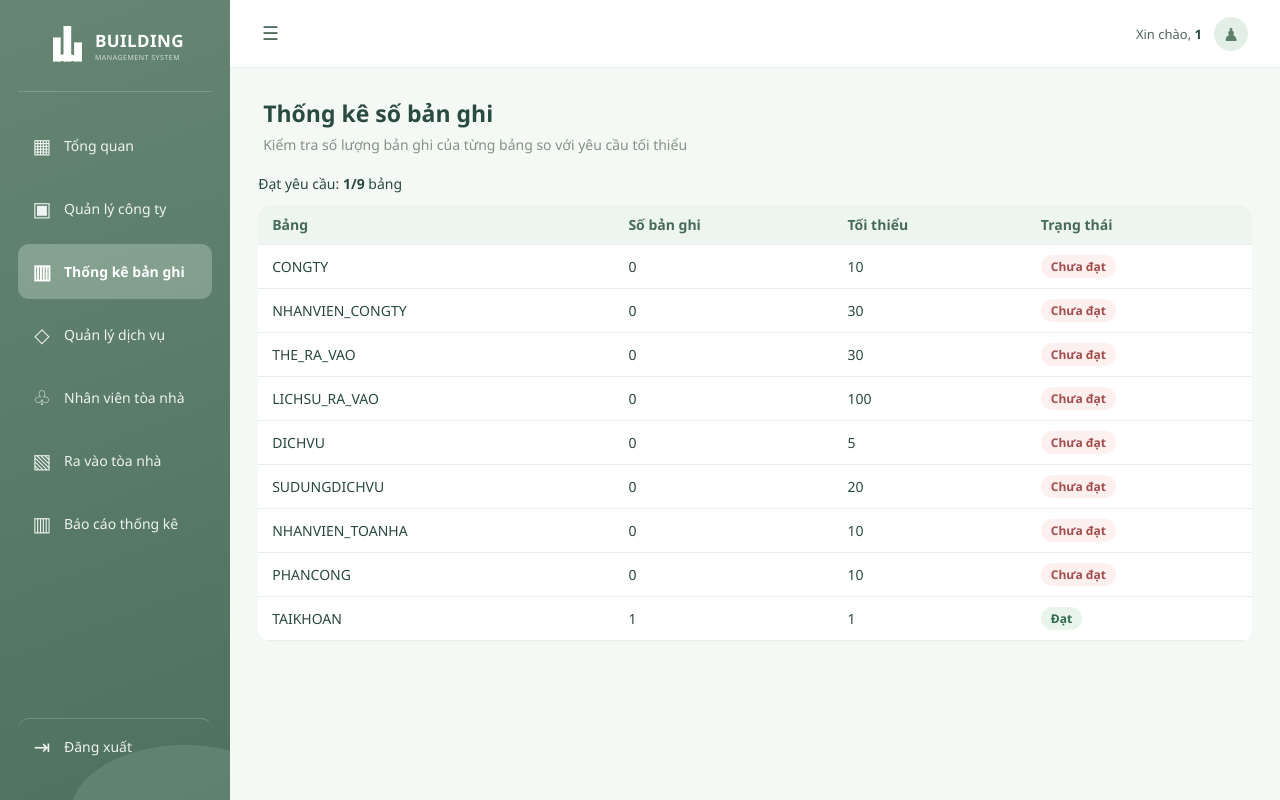
After one commit to Vu-Thi-Thu-Huyen/QuanLyToaNha, a Flask app: page /thongke/ in a window 1280 px wide. The commit adds this page. Run offline with Flask 3, Linux system fonts and the light colour scheme; the visitor is signed in with stand-in values (Sample User, id 1); data that the repository does not hold is empty.

Commit message:
Them trang thong ke ban ghi va so lieu dashboard

```diff
--- a/app.py
+++ b/app.py
@@ -8,10 +8,14 @@ from auth import login_required
 
 from routes.congty import congty_bp
 
+from routes.thongke import thongke_bp
+
 app = Flask(__name__)
 app.config.from_object(Config)
 
 app.register_blueprint(congty_bp)
+
+app.register_blueprint(thongke_bp)
 
 # Đưa tên người dùng vào mọi template (kể cả template của các Blueprint)
 @app.context_processor
@@ -56,10 +60,34 @@ def login():
 
 
 # Trang chu Dashboard
+def dem_bang(cur, bang):
+    # Đếm số dòng của một bảng; bảng chưa có thì trả về None
+    try:
+        cur.execute(f"SELECT COUNT(*) FROM `{bang}`")
+        return cur.fetchone()[0]
+    except Exception:
+        return None
+
+
 @app.route('/dashboard')
 @login_required
 def dashboard():
-    return render_template('dashboard.html')
+    so_lieu = {'cong_ty': None, 'nv_cong_ty': None, 'dich_vu': None, 'nv_toa_nha': None}
+    db_ok = False
+    try:
+        conn = get_connection()
+        try:
+            cur = conn.cursor()
+            so_lieu['cong_ty'] = dem_bang(cur, 'CONGTY')
+            so_lieu['nv_cong_ty'] = dem_bang(cur, 'NHANVIEN_CONGTY')
+            so_lieu['dich_vu'] = dem_bang(cur, 'DICHVU')
+            so_lieu['nv_toa_nha'] = dem_bang(cur, 'NHANVIEN_TOANHA')
+            db_ok = True
+        finally:
+            conn.close()
+    except Exception:
+        pass
+    return render_template('dashboard.html', so_lieu=so_lieu, db_ok=db_ok)
 
 
 # Dang xuat
--- /dev/null
+++ b/routes/thongke.py
@@ -0,0 +1,50 @@
+from flask import Blueprint, render_template, flash
+from mysql.connector import Error
+from auth import login_required
+from db import get_connection
+
+thongke_bp = Blueprint('thongke', __name__, url_prefix='/thongke')
+
+# Số bản ghi TỐI THIỂU của từng bảng (số tạm, sửa theo yêu cầu của thầy/cô)
+YEU_CAU_BAN_GHI = {
+    'CONGTY': 10,
+    'NHANVIEN_CONGTY': 30,
+    'THE_RA_VAO': 30,
+    'LICHSU_RA_VAO': 100,
+    'DICHVU': 5,
+    'SUDUNGDICHVU': 20,
+    'NHANVIEN_TOANHA': 10,
+    'PHANCONG': 10,
+    'TAIKHOAN': 1,
+}
+
+
+def thong_ke_ban_ghi():
+    ket_qua = []
+    conn = get_connection()
+    try:
+        cur = conn.cursor()
+        for bang, toi_thieu in YEU_CAU_BAN_GHI.items():
+            dong = {'bang': bang, 'toi_thieu': toi_thieu, 'so_luong': None}
+            try:
+                cur.execute(f"SELECT COUNT(*) FROM `{bang}`")
+                dong['so_luong'] = cur.fetchone()[0]
+                dong['trang_thai'] = 'dat' if dong['so_luong'] >= toi_thieu else 'chua_dat'
+            except Error as e:
+                dong['trang_thai'] = 'chua_co_bang' if e.errno == 1146 else 'loi'
+            ket_qua.append(dong)
+    finally:
+        conn.close()
+    return ket_qua
+
+
+@thongke_bp.route('/')
+@login_required
+def trang_thong_ke():
+    try:
+        ds = thong_ke_ban_ghi()
+    except Error as e:
+        ds = []
+        flash('Không kết nối được cơ sở dữ liệu: ' + str(e), 'danger')
+    so_dat = sum(1 for d in ds if d['trang_thai'] == 'dat')
+    return render_template('thongke.html', ds=ds, so_dat=so_dat, tong=len(ds))
--- a/static/css/style.css
+++ b/static/css/style.css
@@ -269,3 +269,10 @@ a { color:inherit; text-decoration:none; }
 .data-table { width: 100%; border-collapse: collapse; background: #fff; border-radius: 12px; overflow: hidden; }
 .data-table th, .data-table td { padding: 10px 14px; text-align: left; border-bottom: 1px solid var(--line); font-size: 14px; }
 .data-table th { background: #eef5f0; color: var(--green-deep); }
+
+/* Thống kê số bản ghi */
+.summary-line { margin: 0 0 12px; font-size: 14px; color: var(--ink); }
+.badge { display: inline-block; padding: 3px 10px; border-radius: 999px; font-size: 12px; font-weight: 600; }
+.badge-ok { background: #e8f4ec; color: #2f6b4a; }
+.badge-no { background: #fff0f0; color: #a34d4d; }
+.badge-na { background: #eef1ef; color: #6f7f76; }
--- a/templates/base.html
+++ b/templates/base.html
@@ -17,7 +17,7 @@
         <nav class="sidebar-nav">
             <a href="{{ url_for('dashboard') }}" class="{{ 'active' if request.endpoint == 'dashboard' else '' }}"><span>▦</span> Tổng quan</a>
             <a href="{{ url_for('congty.danh_sach') }}" class="{{ 'active' if request.blueprint == 'congty' else '' }}"><span>▣</span> Quản lý công ty</a>
-            <a href="#"><span>♟</span> Nhân viên công ty</a>
+            <a href="{{ url_for('thongke.trang_thong_ke') }}" class="{{ 'active' if request.blueprint == 'thongke' else '' }}"><span>▥</span> Thống kê bản ghi</a>
             <a href="#"><span>◇</span> Quản lý dịch vụ</a>
             <a href="#"><span>♧</span> Nhân viên tòa nhà</a>
             <a href="#"><span>▧</span> Ra vào tòa nhà</a>
--- /dev/null
+++ b/templates/thongke.html
@@ -0,0 +1,32 @@
+{% extends "base.html" %}
+
+{% block title %}Thống kê số bản ghi{% endblock %}
+{% block page_heading %}Thống kê số bản ghi{% endblock %}
+{% block page_sub %}Kiểm tra số lượng bản ghi của từng bảng so với yêu cầu tối thiểu{% endblock %}
+
+{% block content %}
+<p class="summary-line">Đạt yêu cầu: <strong>{{ so_dat }}/{{ tong }}</strong> bảng</p>
+
+<table class="data-table">
+    <thead>
+        <tr><th>Bảng</th><th>Số bản ghi</th><th>Tối thiểu</th><th>Trạng thái</th></tr>
+    </thead>
+    <tbody>
+        {% for d in ds %}
+        <tr>
+            <td>{{ d.bang }}</td>
+            <td>{{ d.so_luong if d.so_luong is not none else '--' }}</td>
+            <td>{{ d.toi_thieu }}</td>
+            <td>
+                {% if d.trang_thai == 'dat' %}<span class="badge badge-ok">Đạt</span>
+                {% elif d.trang_thai == 'chua_dat' %}<span class="badge badge-no">Chưa đạt</span>
+                {% elif d.trang_thai == 'chua_co_bang' %}<span class="badge badge-na">Chưa có bảng</span>
+                {% else %}<span class="badge badge-no">Lỗi đọc bảng</span>{% endif %}
+            </td>
+        </tr>
+        {% else %}
+        <tr><td colspan="4">Không có dữ liệu</td></tr>
+        {% endfor %}
+    </tbody>
+</table>
+{% endblock %}
```
Also changed, not shown: templates/dashboard.html (+5 -5 lines).
